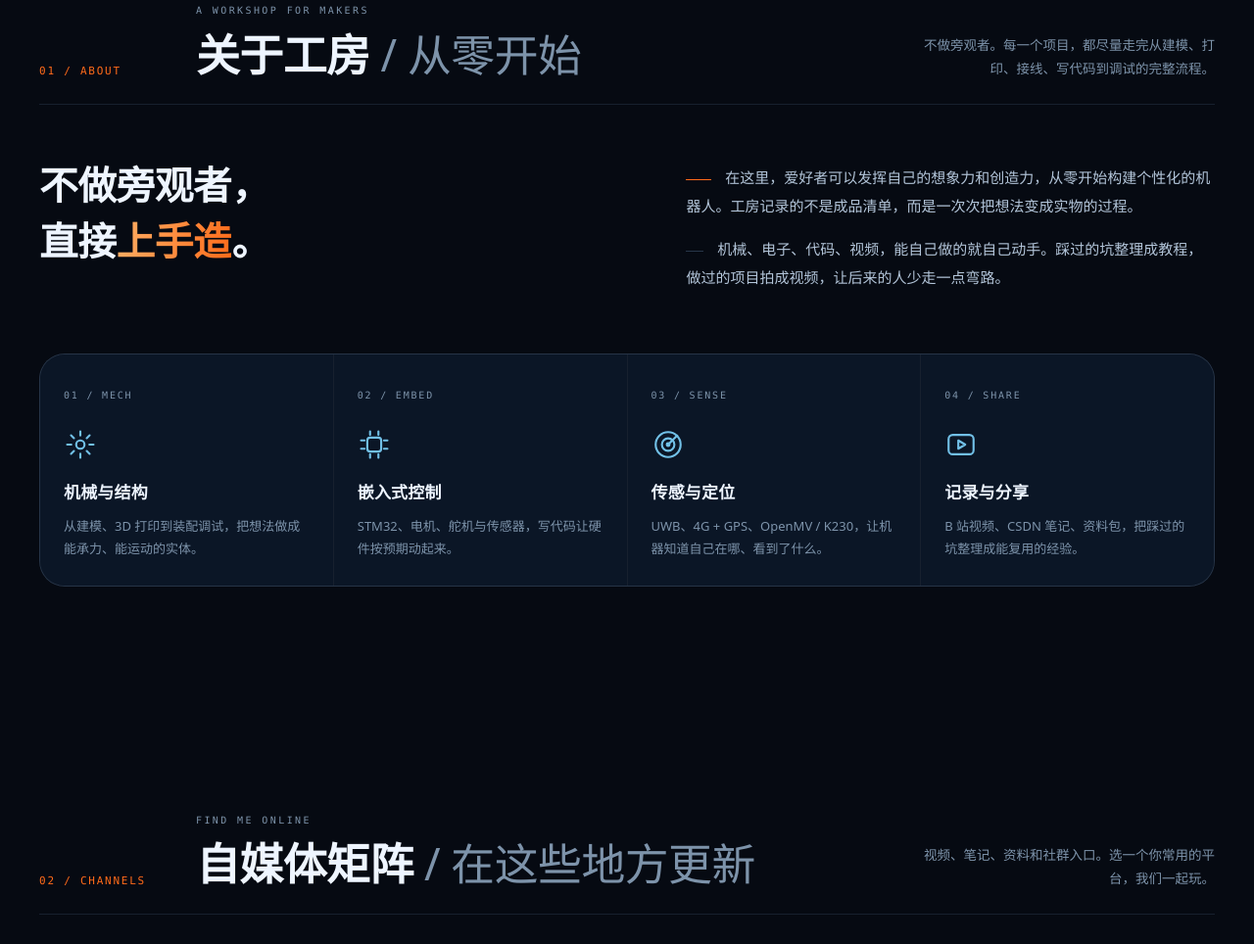
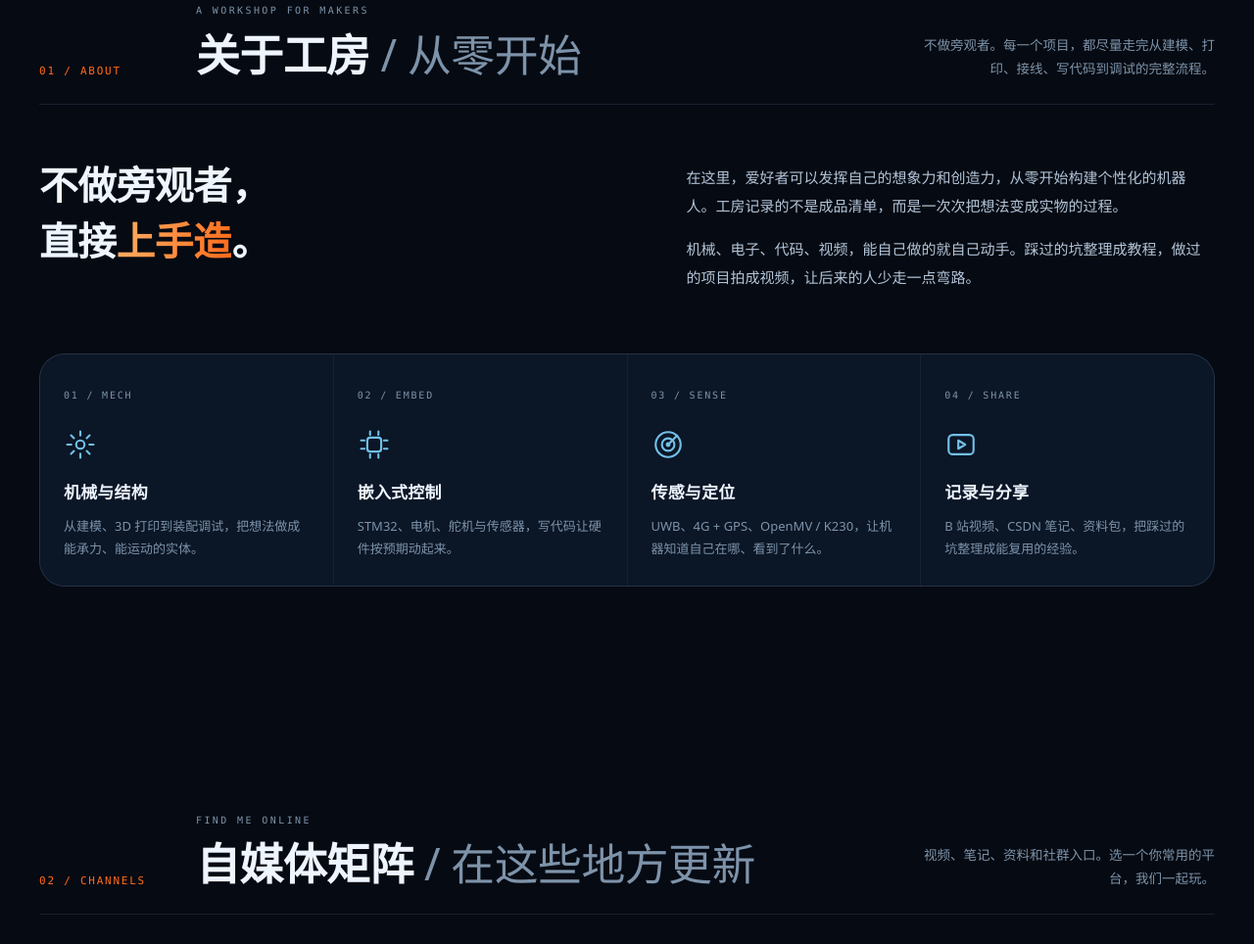
Before and after one commit to amai100/diy.github.io, a website: page index.html in a window 1280 px wide. Shown: the part 887-1851 px from the top of the page at 98% size. Drawn offline with Linux system fonts and the light colour scheme.

Commit message:
Remove decorative lines before about copy

```diff
--- a/assets/css/style.css
+++ b/assets/css/style.css
@@ -1042,21 +1042,6 @@ svg {
   line-height: 1.9;
 }
 
-.about-copy p::before {
-  content: "";
-  display: inline-block;
-  width: 18px;
-  height: 1px;
-  margin-right: 10px;
-  vertical-align: middle;
-  background: var(--line-strong);
-}
-
-.about-copy p:first-child::before {
-  width: 26px;
-  background: var(--accent);
-}
-
 .capability-grid {
   display: grid;
   grid-template-columns: repeat(4, minmax(0, 1fr));
```
